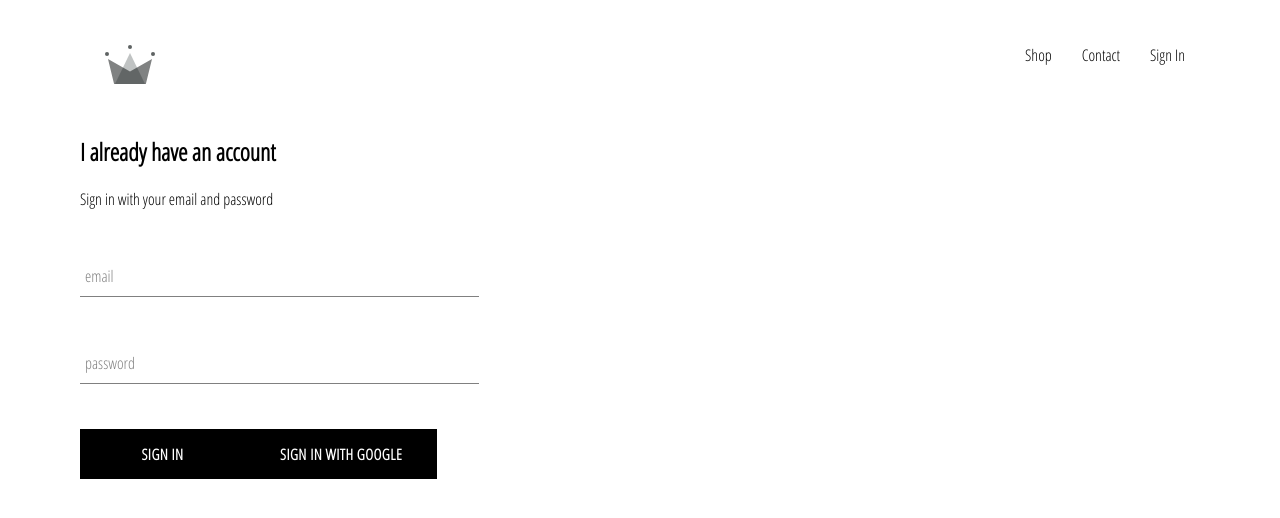
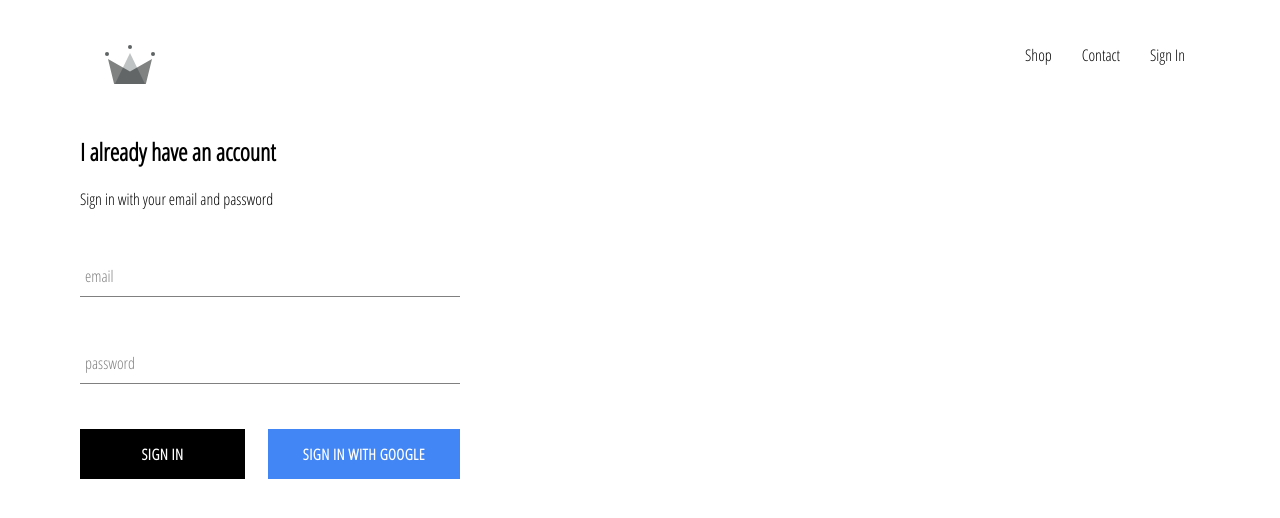
Before and after one commit to kaitoshi106/shop-clothing, a React (Create React App) app: page /signin in a window 1280 px wide. Shown: the top 518 px of the page. Built offline with nearby package versions, Linux system fonts and the light colour scheme; no server answers.

Commit message:
Create user database to firebase

```diff
--- a/src/App.css
+++ b/src/App.css
@@ -6,3 +6,6 @@
   text-decoration: none;
   color: black;
 }
+* {
+  box-sizing: border-box;
+}
--- a/src/App.js
+++ b/src/App.js
@@ -6,7 +6,7 @@
 import ShopPage from './pages/shop/shop.component';
 import Header from './components/header/header.component';
 import SignInAndSignUpPage from './pages/sign-in-and-sign-up/sign-in-and-sign-up.component'
-import { auth } from './firebase/firebase.utils';
+import { auth, createUserProfileDocument } from './firebase/firebase.utils';
 
 class App extends React.Component {
   constructor() {
@@ -17,9 +17,8 @@
   }
   unsubscribeFromAuth = null;
   componentDidMount() {
-    this.unsubscribeFromAuth = auth.onAuthStateChanged(user => {
-      this.setState({ currentUser: user});
-      console.log(user);
+    this.unsubscribeFromAuth = auth.onAuthStateChanged(async user => {
+      createUserProfileDocument(user);
     })
   }
 
--- a/src/components/custom-button/custom-button.component.jsx
+++ b/src/components/custom-button/custom-button.component.jsx
@@ -1,8 +1,8 @@
 import React from 'react'
 import './custom-button.styles.scss';
 
-const CustomButton = ({ children, ...otherProps }) => (
-    <button className='custom-button' {...otherProps} >
+const CustomButton = ({ children, isGoogleSignIn, ...otherProps }) => (
+    <button className={`${isGoogleSignIn  ? 'google-sign-in' : '' } custom-button`} {...otherProps} >
         {children}
     </button>
 );
--- a/src/components/custom-button/custom-button.styles.scss
+++ b/src/components/custom-button/custom-button.styles.scss
@@ -19,4 +19,14 @@
     color: black;
     border: 1px solid black;
   }
+
+  &.google-sign-in {
+    background-color: #4285f4;
+    color: white;
+
+    &:hover {
+      background-color: #357ae8;
+      border: none;
     }
+  }
+}
--- a/src/components/sign-in/sign-in.component.jsx
+++ b/src/components/sign-in/sign-in.component.jsx
@@ -44,8 +44,11 @@
             label="password"
             required
           />
-          <CustomButton type="submit" > Sign In</CustomButton>
-          <CustomButton onClick={signInWithGoogle} > {' '}Sign In With Google{' '}</CustomButton>
+          <div className='buttons'>
+              <CustomButton type="submit" > Sign In</CustomButton>
+              <CustomButton onClick={signInWithGoogle} isGoogleSignIn> {' '}Sign In With Google{' '}</CustomButton>
+          </div>
+
         </form>
       </div>
     );
--- a/src/components/sign-in/sign-in.styles.scss
+++ b/src/components/sign-in/sign-in.styles.scss
@@ -1,5 +1,14 @@
 .sign-in {
-    width: 30vw;
+  width: 380px;
+  display: flex;
+  flex-direction: column;
+
+  .title {
+    margin: 10px 0;
+  }
+
+  .buttons {
     display: flex;
-    flex-direction: column;
+    justify-content: space-between;
   }
+}
--- a/src/firebase/firebase.utils.js
+++ b/src/firebase/firebase.utils.js
@@ -1,6 +1,6 @@
-import firebase from 'firebase/app';
-import 'firebase/firestore';
-import 'firebase/auth';
+import firebase from "firebase/app";
+import "firebase/firestore";
+import "firebase/auth";
 
 const config = {
   apiKey: "AIzaSyAMwfYE5G6hJP_Z6URP5iBzLJJYPMzpdlM",
@@ -11,12 +11,36 @@
   messagingSenderId: "888981665236",
   appId: "1:888981665236:web:4eed393837c0abe638d241",
 };
+
+export const createUserProfileDocument = async (userAuth, additionalData) => {
+    if(!userAuth) return;
+    const userRef = firestore.doc(`users/${userAuth.uid}`);
+    const snapShot = await userRef.get();
+    console.log(snapShot);
+    if(!snapShot.exists) {
+        const { displayName, email} = userAuth;
+        const createdAt = new Date();
+
+        try {
+            await userRef.set({
+                displayName,
+                email,
+                createdAt,
+                ...additionalData
+            })
+        } catch (error) {
+            console.log('error creating user', error.message);
+        }
+    }
+    return userRef;
+}
+
 firebase.initializeApp(config);
 export const auth = firebase.auth();
 export const firestore = firebase.firestore();
 
 const provider = new firebase.auth.GoogleAuthProvider();
-provider.setCustomParameters({ prompt: 'select_account'});
+provider.setCustomParameters({ prompt: "select_account" });
 export const signInWithGoogle = () => auth.signInWithPopup(provider);
 
 export default firebase;
```
Lines whose indentation alone changed are shown as unchanged.
